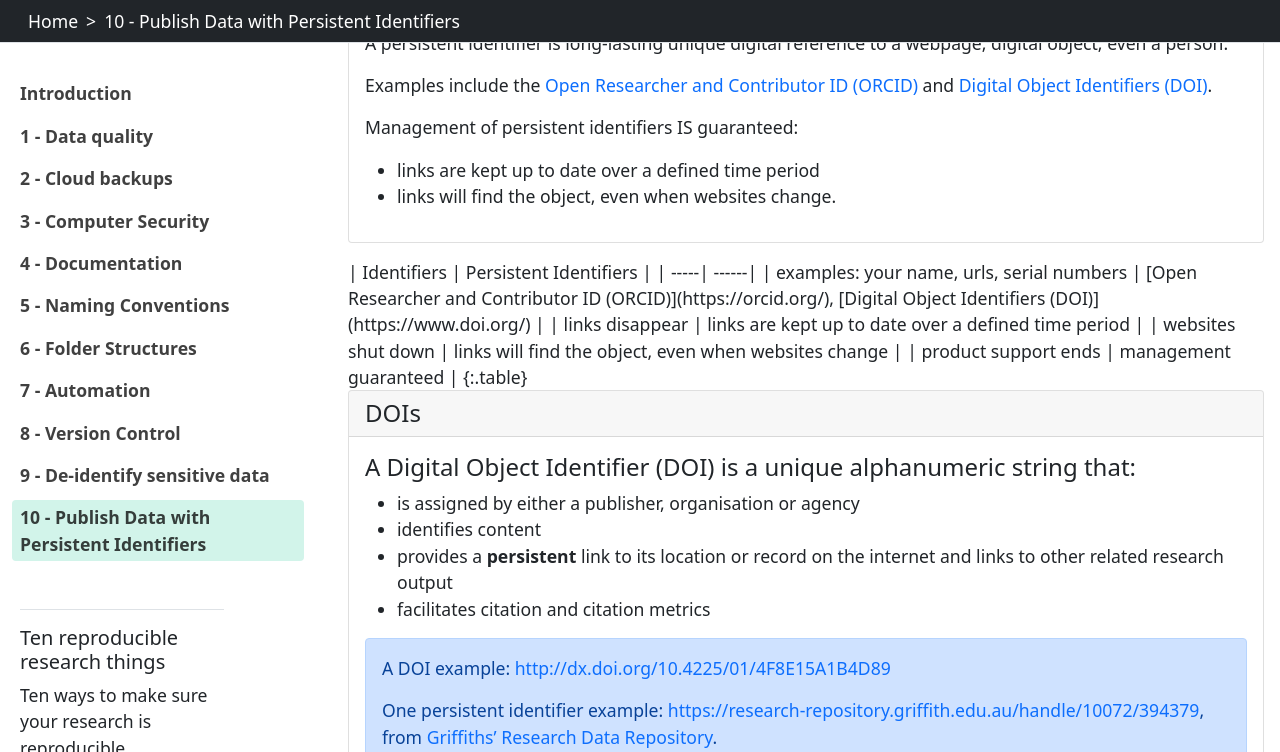
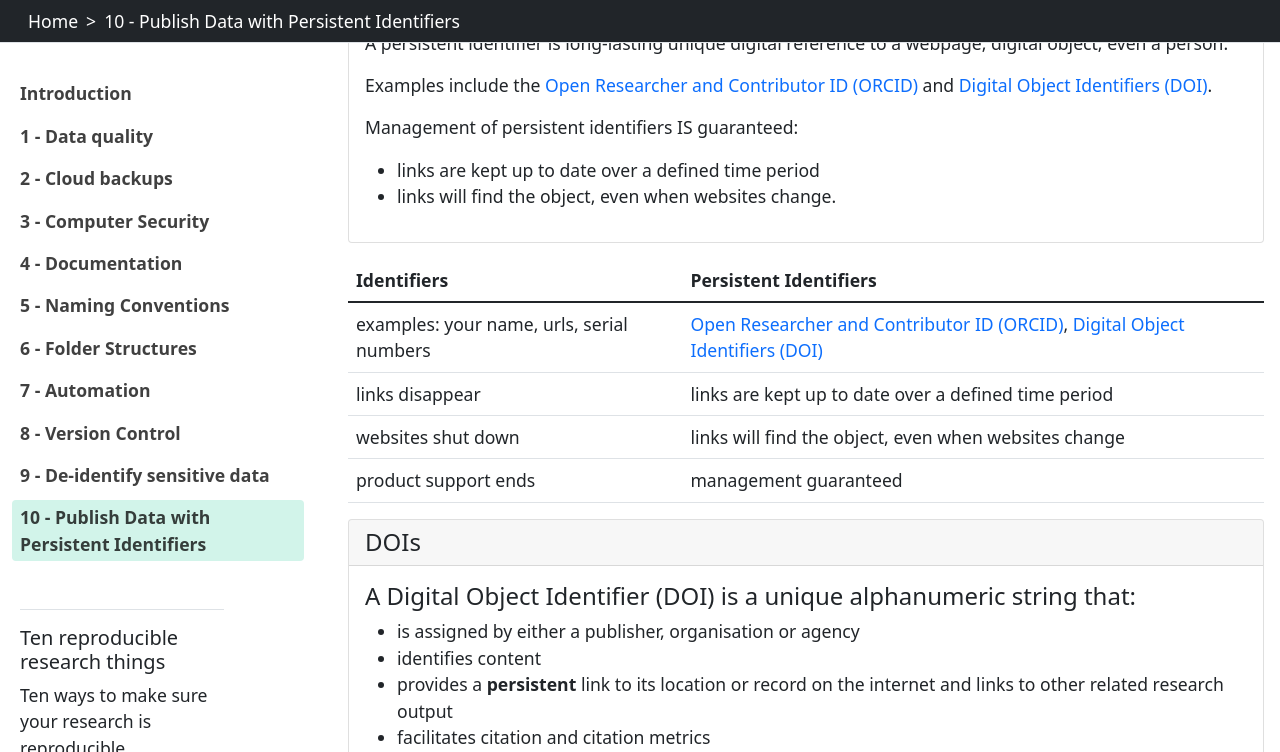
Before and after one commit to guereslib/ten-reproducible-research-things, a Jekyll site: the page built from content/10-publish.md, in a window 1280 px wide and 900 px high, scrolled down 1430 px, cut to the strip 0-752 px from the top of the window. Built offline with Jekyll 4.4.1, drawn with Linux system fonts in a browser that asks for light colours.

Commit message:
Update 10-publish.md

```diff
--- a/content/10-publish.md
+++ b/content/10-publish.md
@@ -35,14 +35,14 @@ Management of persistent identifiers IS guaranteed:
 * links are kept up to date over a defined time period
 * links will find the object, even when websites change.{% endcapture %}{% include card.html header="Identifiers vs Persistent Identifiers" text=text %}
 
-<table class="table-primary">
+
 | Identifiers | Persistent Identifiers |
 | -----| ------|
 | examples: your name, urls, serial numbers | [Open Researcher and Contributor ID (ORCID)](https://orcid.org/), [Digital Object Identifiers (DOI)](https://www.doi.org/) |
 | links disappear | links are kept up to date over a defined time period |
 | websites shut down |  links will find the object, even when websites change |
 | product support ends | management guaranteed |
-{:.table}</table>
+{:.table}
 
 {% capture text %}
 #### A Digital Object Identifier (DOI) is a unique alphanumeric string that:
```
